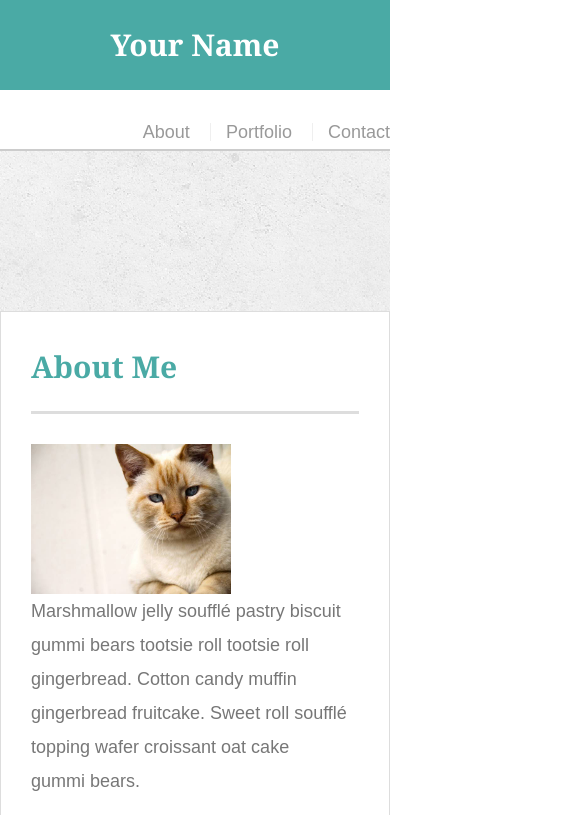
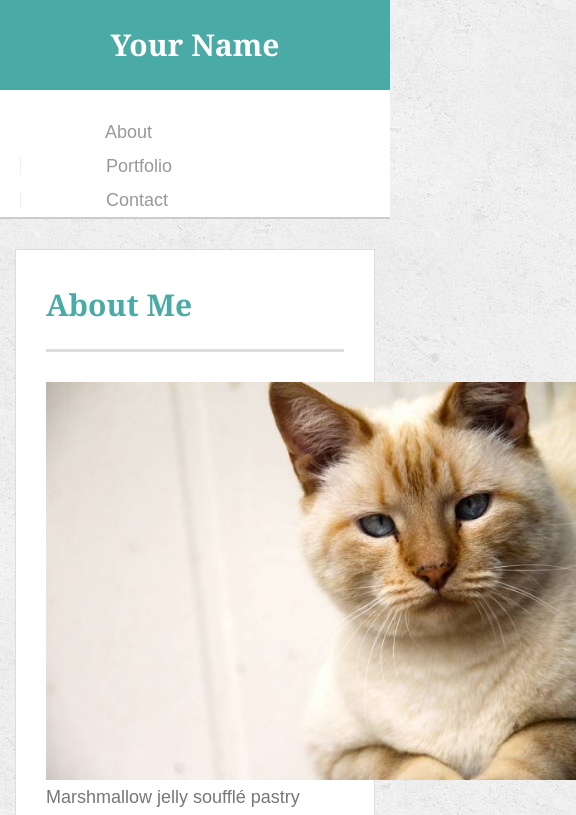
Before and after one commit to ntdang/Responsive-Portfolio, a plain HTML site: page index.html in a window 390 px wide. Shown: the top 815 px of the page, 576 px wide, since content can reach past the window. Drawn offline with Linux system fonts and the light colour scheme.

Commit message:
Index 640

```diff
--- a/assets/css/style.css
+++ b/assets/css/style.css
@@ -255,4 +255,33 @@ input[type=submit] {
   #logo {
     width: 100%;
   }
+
+  .navclass {
+    margin-right: 120px;
+  }
+
+  nav a {
+    margin-left: 20px;
+    padding-left: 85px;
+  }
+
+  #main-container {
+    padding-top: 0;
+    padding-left: 15px;
+    padding-right: 15px;
+  }
+
+  .auth-image {
+    width: 530px;
+  }
+
+  .sidebar {
+    float: left;
+    max-width: 650px
+  }
+
+  .social:last-child {
+    margin-right: 5px;
+  }
+
 }
--- a/index.html
+++ b/index.html
@@ -14,7 +14,7 @@
   <header id="masthead">
     <div class="container">
       <a href="index.html" id="logo">Your Name</a>
-      <nav>
+      <nav class="navclass">
         <a href="index.html">About</a>
         <a href="portfolio.html">Portfolio</a>
         <a href="contact.html">Contact</a>
```
